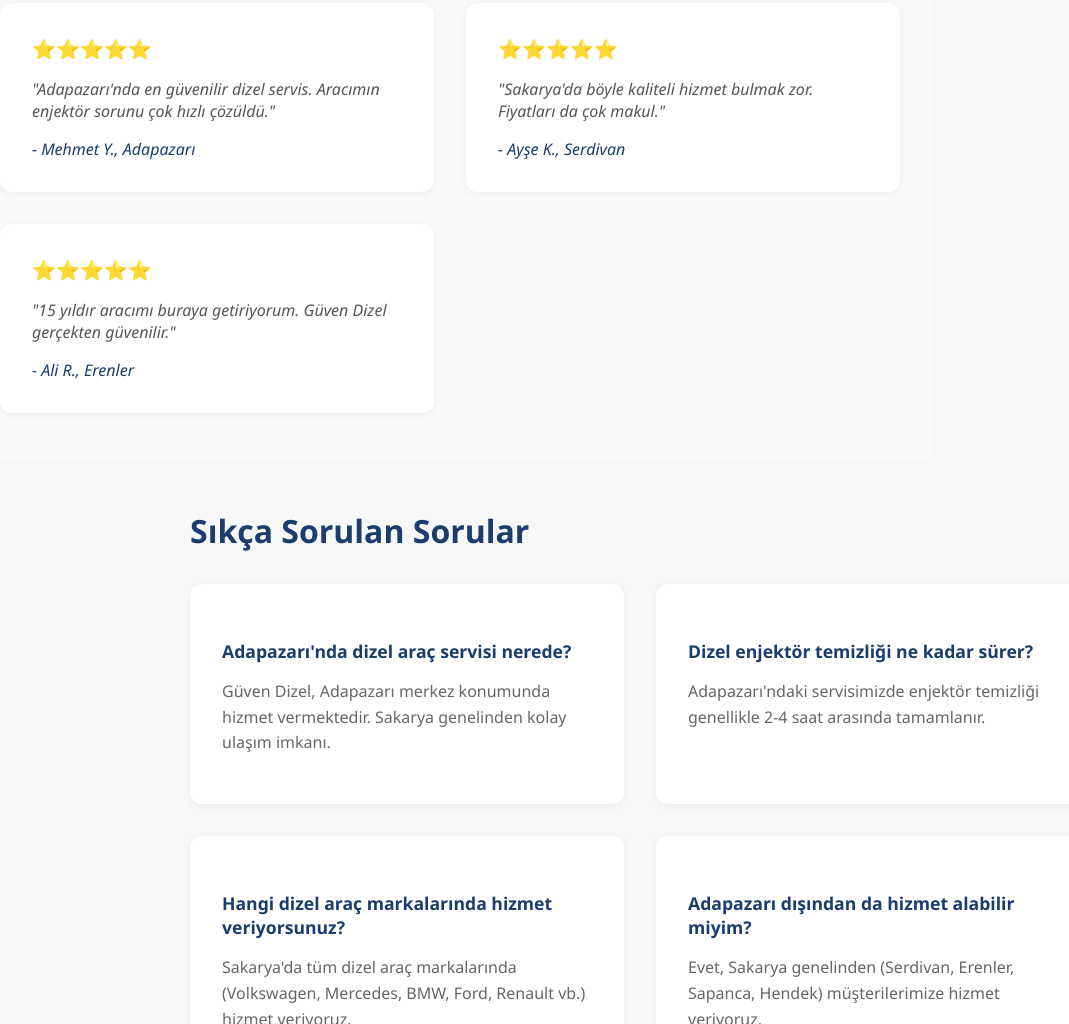
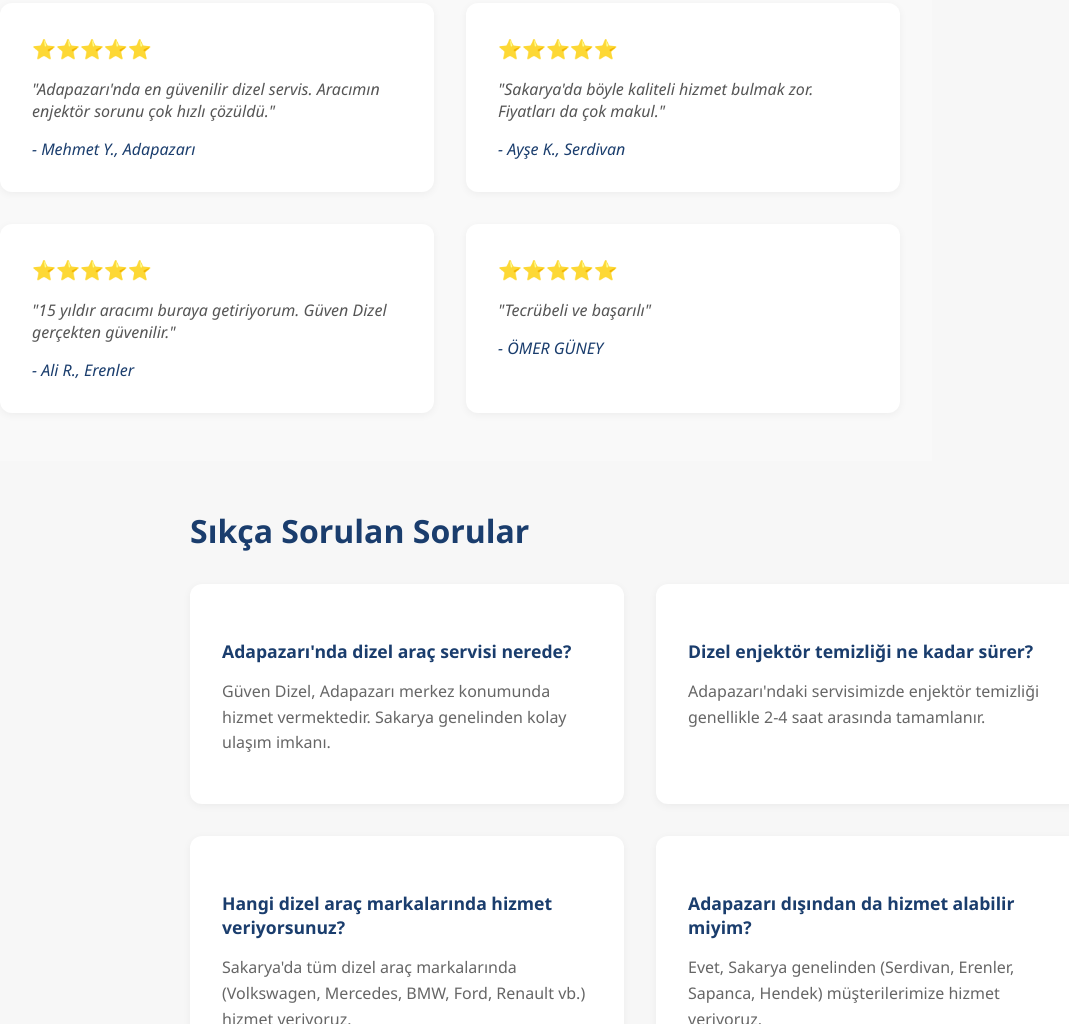
Before and after one commit to RehaDiscioglu/guvendizelcom, a website: page index.html in a window 1280 px wide. Shown: the part 2756-3780 px from the top of the page, without its empty margins (0-1069 px from the left). Drawn offline with Linux system fonts and the light colour scheme.

Commit message:
Add ÖMER GÜNEY review to website

```diff
--- a/index.html
+++ b/index.html
@@ -327,6 +327,11 @@
           <p>"15 yıldır aracımı buraya getiriyorum. Güven Dizel gerçekten güvenilir."</p>
           <cite>- Ali R., Erenler</cite>
         </div>
+        <div class="review-card">
+          <div class="stars">⭐⭐⭐⭐⭐</div>
+          <p>"Tecrübeli ve başarılı"</p>
+          <cite>- ÖMER GÜNEY</cite>
+        </div>
       </div>
     </section>
 
```
